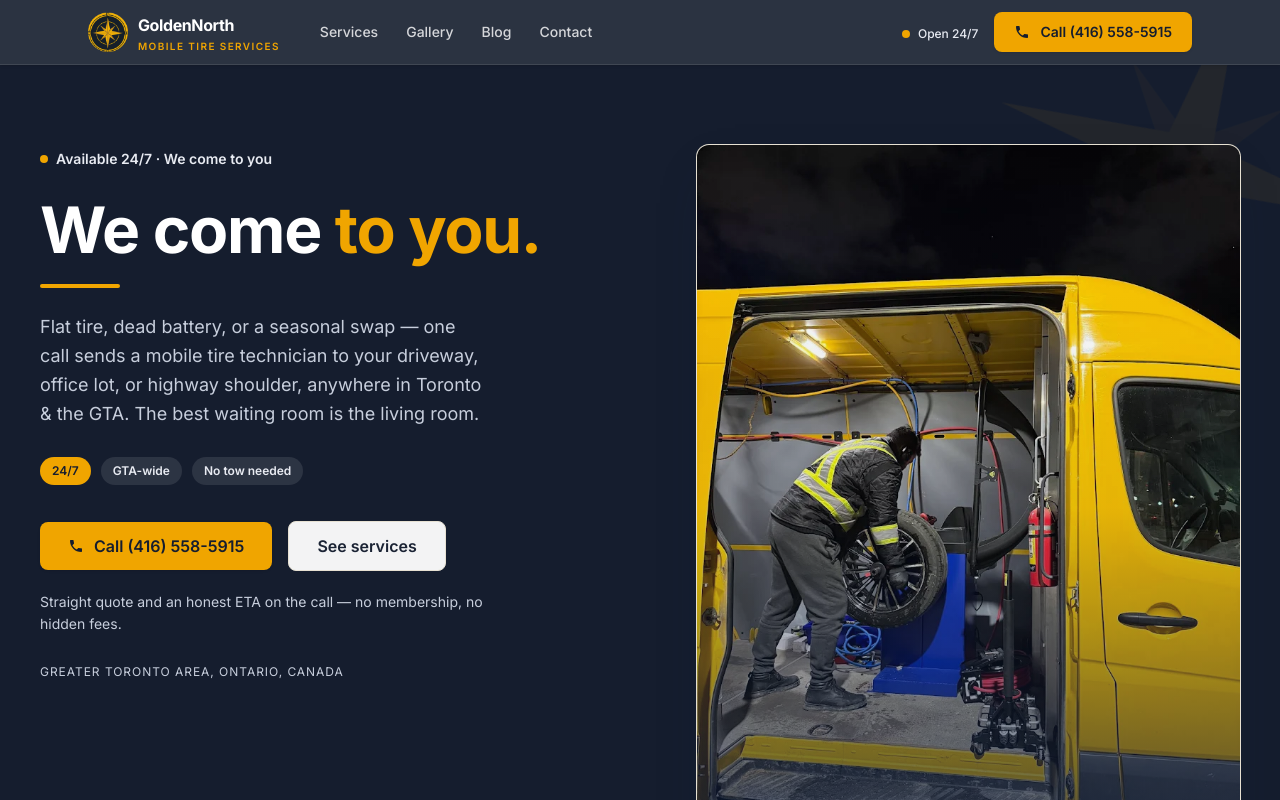
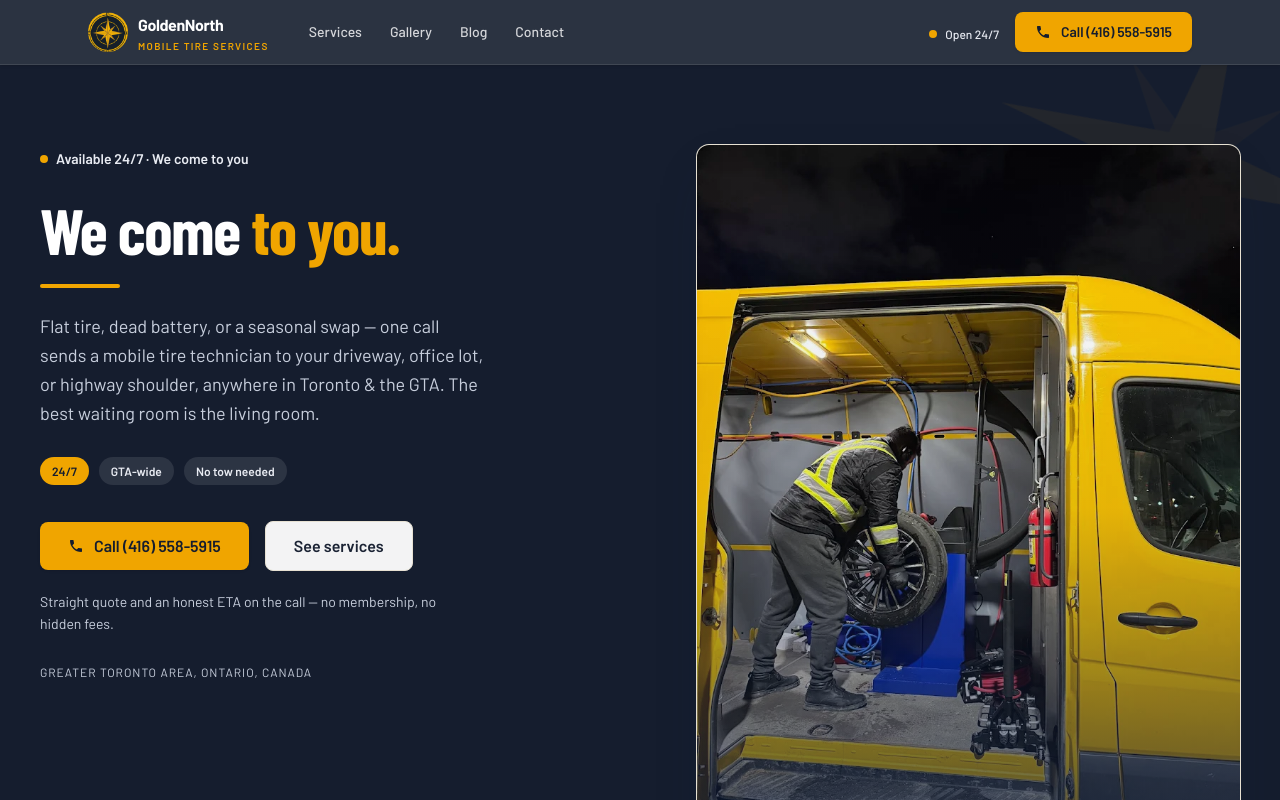
Before and after one commit to Shabir12345/golden-north-mobile-tire, a Next.js app: page / in a window 1280 px wide. Shown: the top 800 px of the page. Built offline with nearby package versions, Linux system fonts and the light colour scheme.

Commit message:
feat: swap Inter for Barlow + Barlow Condensed type system
Co-Authored-By: Claude Fable 5 <noreply@anthropic.com>

```diff
--- a/src/app/globals.css
+++ b/src/app/globals.css
@@ -30,8 +30,9 @@
   --color-footer-fg: #C7CEDC;   /* body text on navy                          */
   --color-on-navy: #E8EBF2;     /* brighter text on navy                      */
 
-  /* ── Type: Inter carries everything ── */
-  --font-sans: var(--font-inter), system-ui, sans-serif;
+  /* ── Type: Barlow (body) + Barlow Condensed (display) ── */
+  --font-sans: var(--font-barlow), system-ui, sans-serif;
+  --font-display: var(--font-barlow-condensed), var(--font-barlow), system-ui, sans-serif;
 }
 
 /* ── Semantic, non-color tokens ── */
@@ -57,8 +58,9 @@
   }
 
   h1, h2, h3 {
+    font-family: var(--font-display);
     color: var(--color-heading);
-    letter-spacing: -0.01em;
+    letter-spacing: 0;      /* condensed faces need no negative tracking */
     text-wrap: balance;
   }
 
--- a/src/app/layout.tsx
+++ b/src/app/layout.tsx
@@ -1,5 +1,5 @@
 import type { Metadata } from "next";
-import { Inter } from "next/font/google";
+import { Barlow, Barlow_Condensed } from "next/font/google";
 import "./globals.css";
 import { BUSINESS } from "@/lib/business";
 import { Header } from "@/components/layout/Header";
@@ -7,7 +7,18 @@ import { Footer } from "@/components/layout/Footer";
 import { MobileCallBar } from "@/components/layout/MobileCallBar";
 import { LocalBusinessJsonLd } from "@/lib/jsonld";
 
-const inter = Inter({ subsets: ["latin"], variable: "--font-inter" });
+const barlow = Barlow({
+  subsets: ["latin"],
+  weight: ["400", "500", "600", "700"],
+  variable: "--font-barlow",
+  display: "swap",
+});
+const barlowCondensed = Barlow_Condensed({
+  subsets: ["latin"],
+  weight: ["600", "700"],
+  variable: "--font-barlow-condensed",
+  display: "swap",
+});
 
 export const metadata: Metadata = {
   // Absolute base for every relative URL Next generates (OG images, icons,
@@ -35,7 +46,7 @@ export const metadata: Metadata = {
 
 export default function RootLayout({ children }: { children: React.ReactNode }) {
   return (
-    <html lang="en" className={inter.variable}>
+    <html lang="en" className={`${barlow.variable} ${barlowCondensed.variable}`}>
       <body className="font-sans antialiased">
         {/* Structured data — rendered once, in the document body. */}
         <LocalBusinessJsonLd />
```
